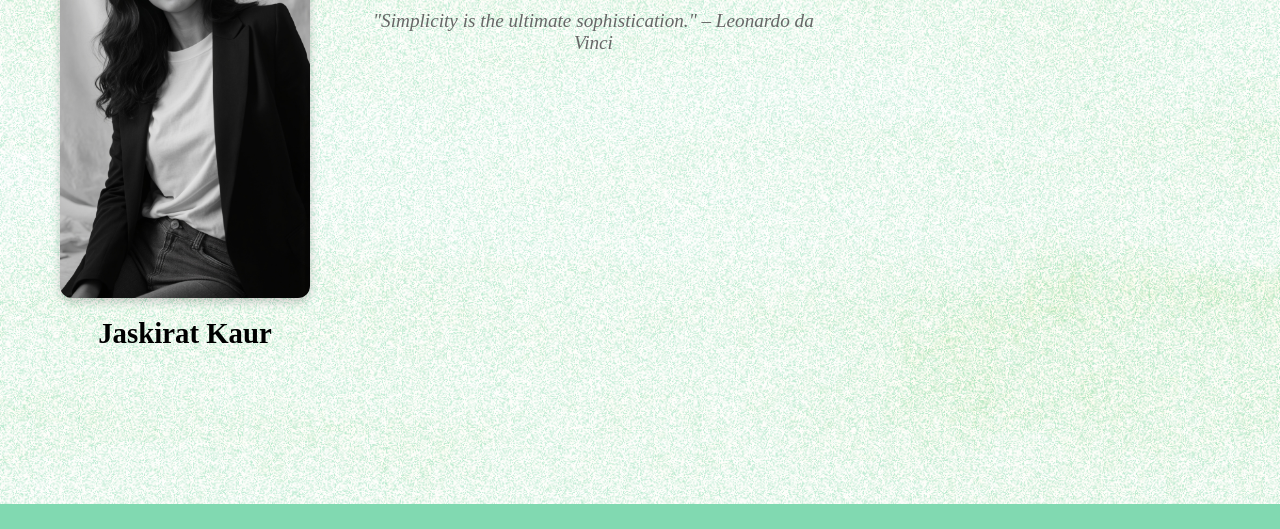
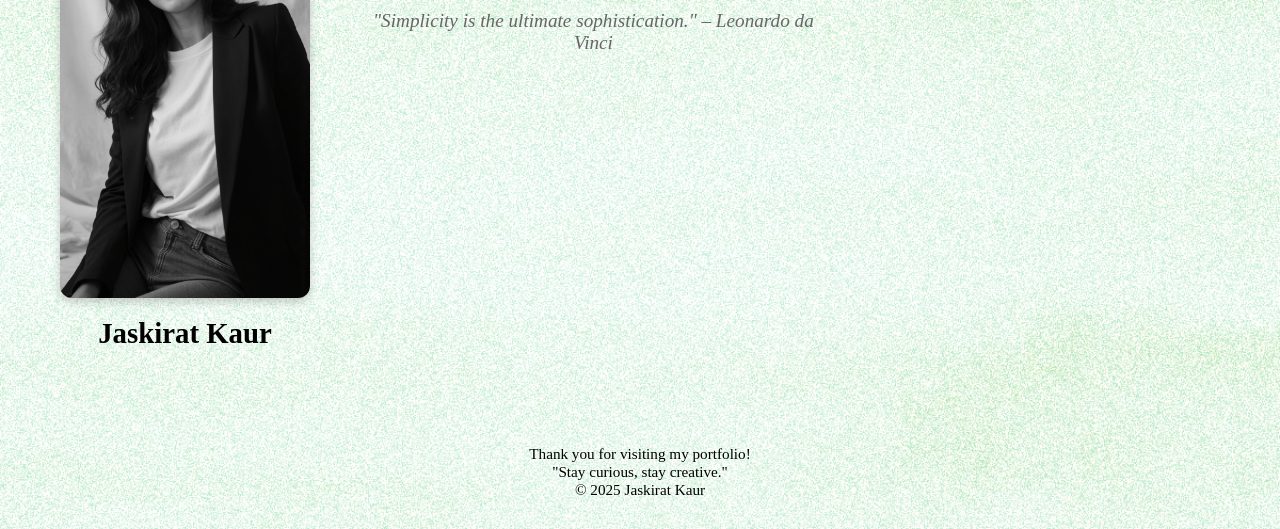
Before and after one commit to kiki3016/kiki3016.github.io, a plain HTML site: page Contact.html in a window 1280 px wide. Shown: the part 296-825 px from the top of the page. Before the commit the page ends 800 px from the top, so only its background shows below. Drawn offline with Linux system fonts and the light colour scheme.

Commit message:
Add footer section with message and quote to all navigation pages

```diff
--- a/Contact.html
+++ b/Contact.html
@@ -48,6 +48,11 @@
     </div>
 
 </section>
+<footer class="site-footer">
+  <p>Thank you for visiting my portfolio!</p>
+  <p>"Stay curious, stay creative."</p>
+  <p>© 2025 Jaskirat Kaur</p>
+</footer>
 
 
 
--- a/style.css
+++ b/style.css
@@ -463,12 +463,12 @@ nav a.active {
 
 /* footer section */
 .site-footer {
-  background-color:rgba(242, 236, 236, 0.6);
+  /* background-color:rgba(242, 236, 236, 0.6); */
 
-  color: #555;
+  color: #000000;
   text-align: center;
   padding: 30px;
   font-size: 0.95rem;
   margin-top: 5px;
-  border-top: 1px solid #ccc;
+  /* border-top: 1px solid #ccc; */
 }
```
Also changed, not shown: Photography.html (+5 -0 lines), Projects.html (+5 -0 lines), home.html (+6 -3 lines).
